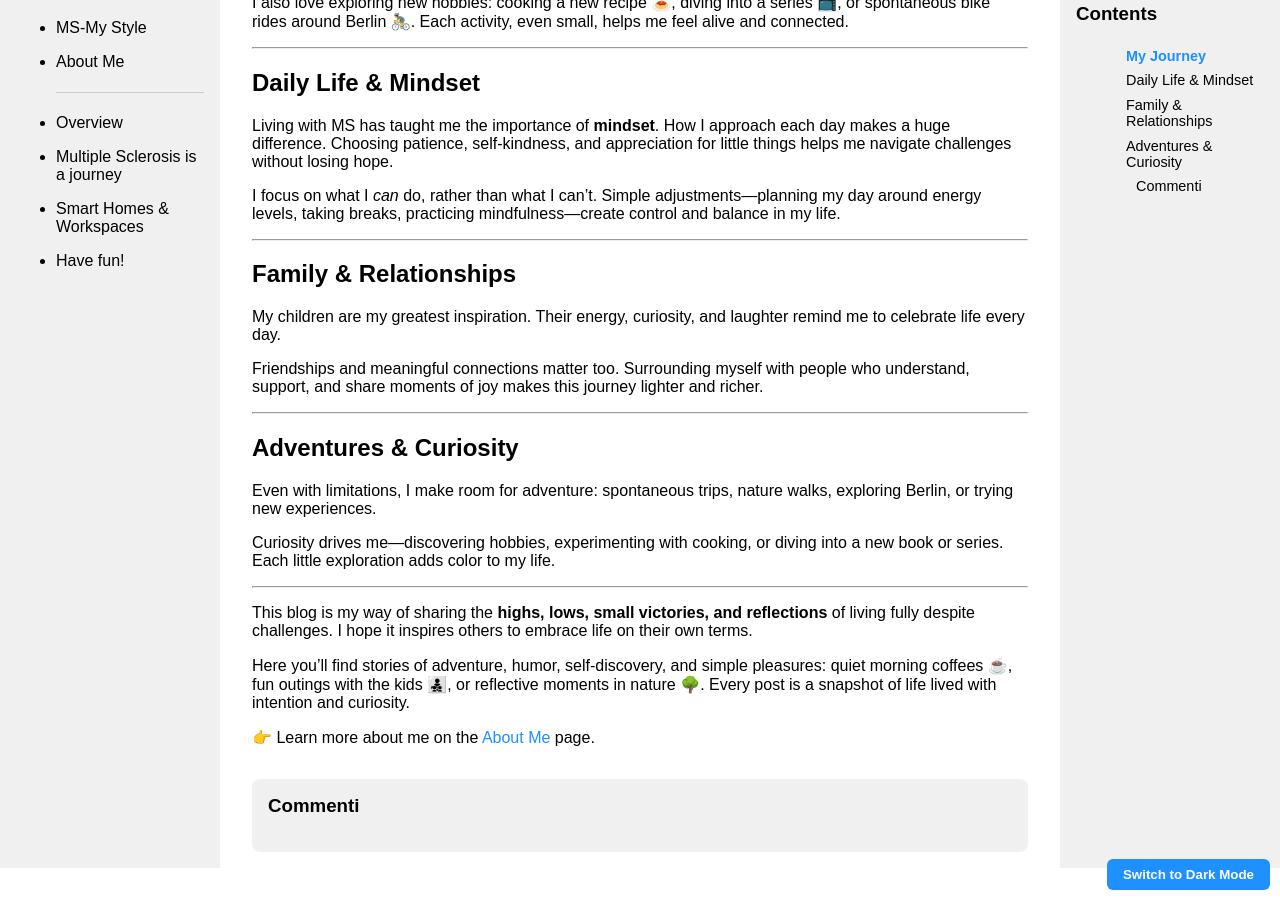
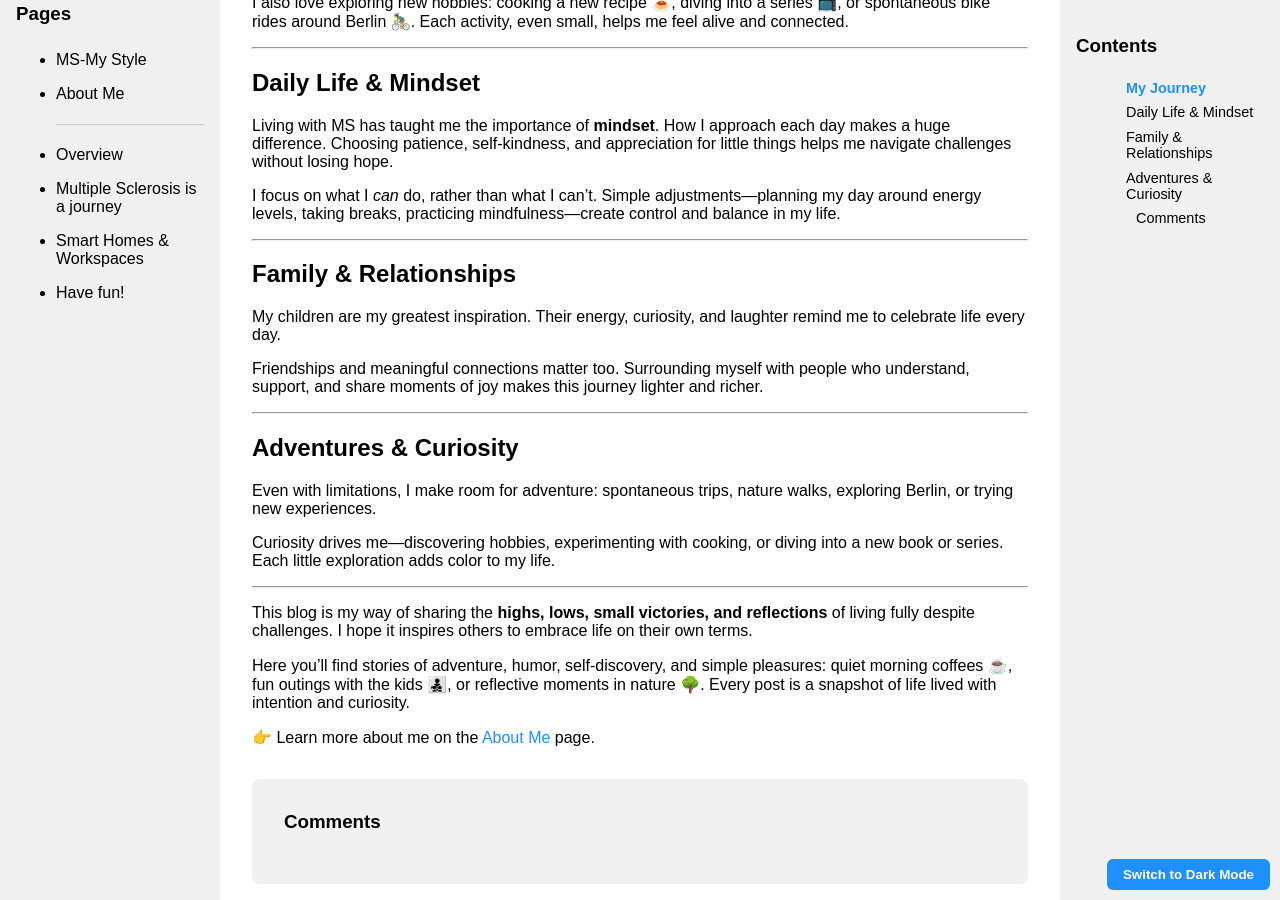
Before and after one commit to enricomariazotti-alt/enricomariazotti-alt.github.io, a Jekyll site: the page built from index.md, in a window 1280 px wide and 900 px high, scrolled down 753 px. Built offline with Jekyll 4.4.1, drawn with Linux system fonts in a browser that asks for light colours.

Commit message:
some text fixed

```diff
--- a/_layouts/default.html
+++ b/_layouts/default.html
@@ -35,7 +35,7 @@
 
   <!-- Commenti con CommentBox.io sempre chiaro -->
   <section id="comments">
-    <h3>Commenti</h3>
+    <h3>Comments</h3>
     <div class="commentbox"></div>
   </section>
 
```
Also changed, not shown: game.md (+0 -2 lines).
